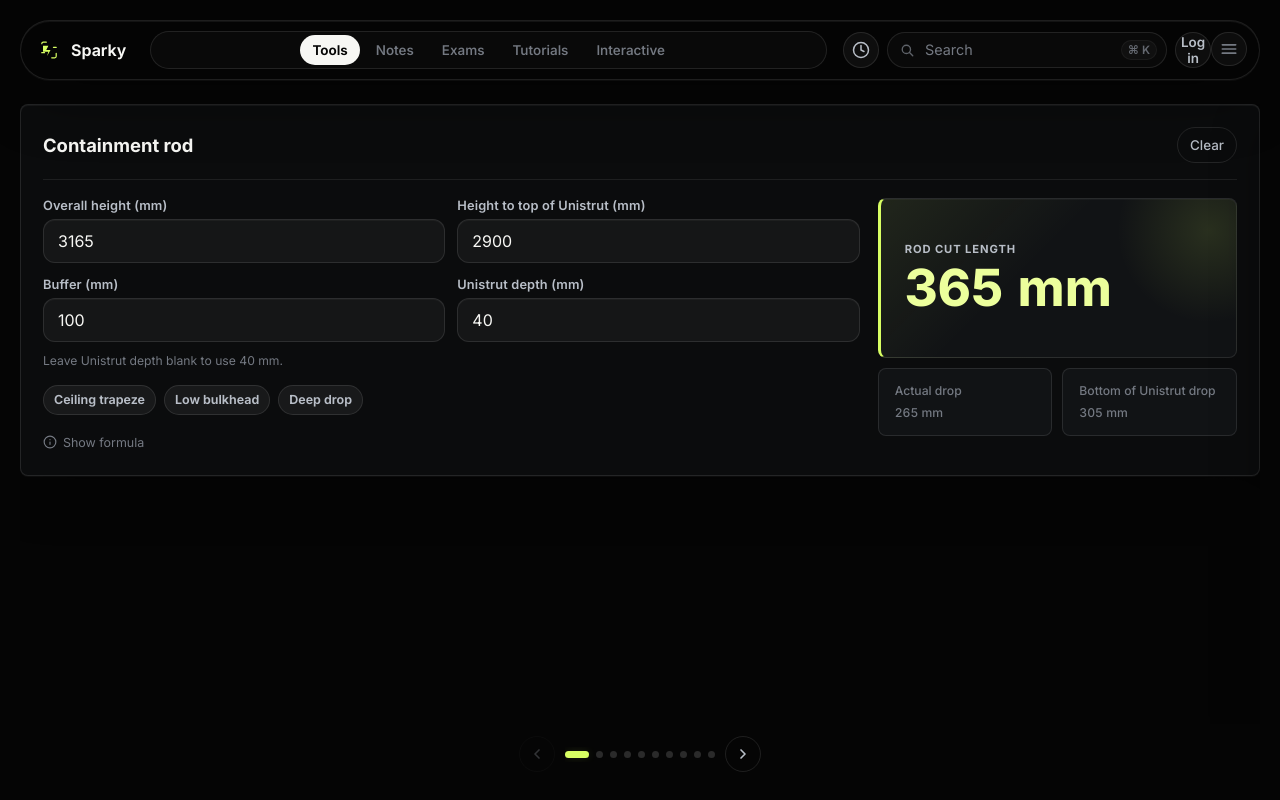
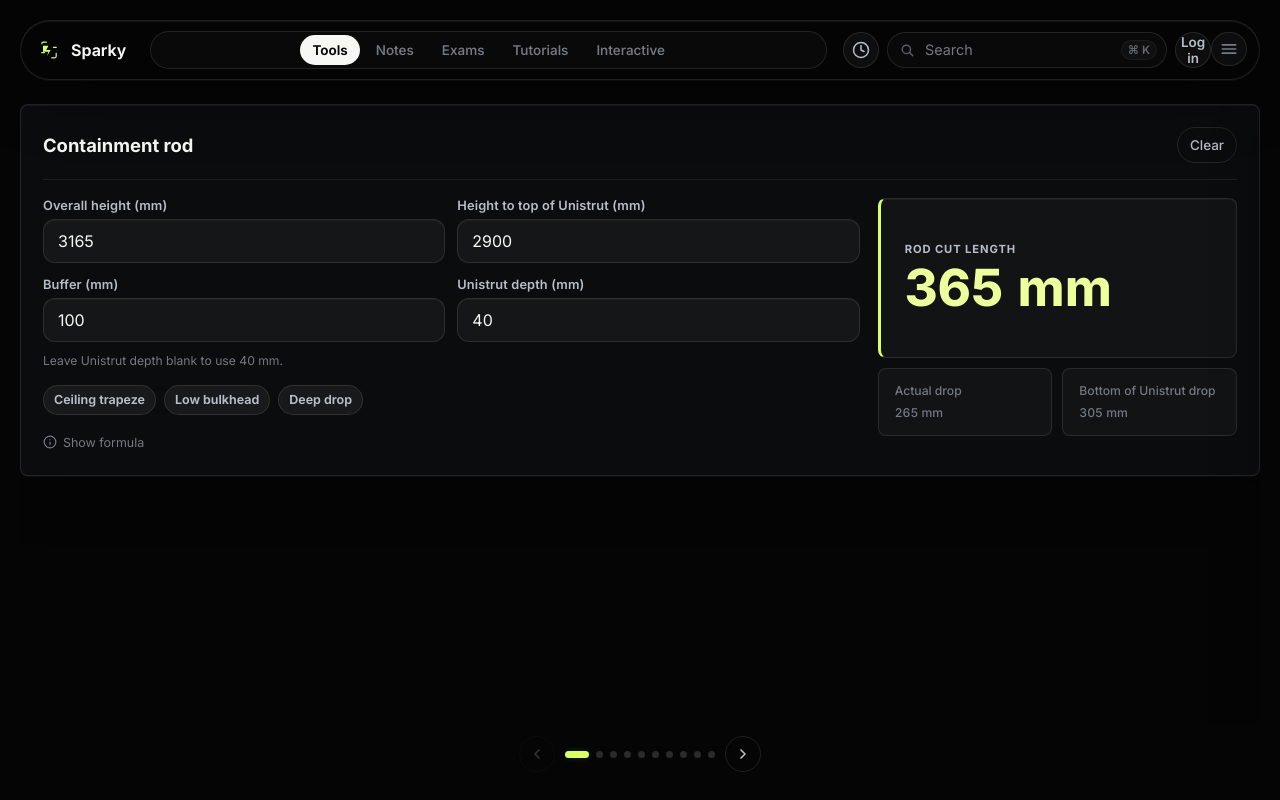
Before and after one commit to fightingentropy/sparky, a React (Vite) app: page / in a window 1280 px wide. Built offline with nearby package versions, Linux system fonts and the light colour scheme.

Commit message:
Remove background gradients for a flat UI.
Drop page, result panel, and exam hero gradients while keeping solid surfaces and accent borders.

```diff
--- a/src/styles.css
+++ b/src/styles.css
@@ -42,10 +42,7 @@ body,
 
 body {
   margin: 0;
-  background:
-    radial-gradient(ellipse 120% 80% at 50% -30%, rgba(216, 255, 99, 0.07), transparent 55%),
-    radial-gradient(ellipse 70% 50% at 100% 0%, rgba(255, 255, 255, 0.03), transparent 45%),
-    var(--bg);
+  background: var(--bg);
   color: var(--text);
   font-family: var(--font-ui);
   -webkit-font-smoothing: antialiased;
@@ -1164,23 +1161,10 @@ input:disabled {
   border: 1px solid var(--border);
   border-left: 3px solid var(--accent);
   border-radius: var(--radius-md);
-  background:
-    linear-gradient(135deg, rgba(216, 255, 99, 0.08), transparent 42%),
-    var(--surface-alt);
+  background: var(--surface-alt);
   position: relative;
   overflow: hidden;
   box-shadow: inset 0 1px 0 rgba(255, 255, 255, 0.04);
-}
-
-.result-main::after {
-  content: "";
-  position: absolute;
-  top: -40%;
-  right: -20%;
-  width: 55%;
-  height: 120%;
-  background: radial-gradient(circle, var(--accent-glow), transparent 68%);
-  pointer-events: none;
 }
 
 .result-label {
@@ -2485,9 +2469,7 @@ input:disabled {
   padding: 22px 24px;
   border: 1px solid var(--border);
   border-radius: var(--radius-lg);
-  background:
-    linear-gradient(160deg, rgba(216, 255, 99, 0.06), transparent 38%),
-    var(--surface);
+  background: var(--surface);
   box-shadow: var(--shadow-card);
 }
 
```
